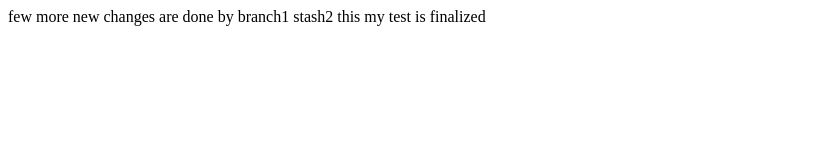
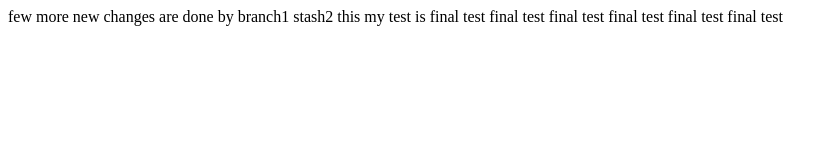
Before and after one commit to sushilkumar666/git, a plain HTML site: page folder1/index.html in a window 1280 px wide. Shown: the whole page, without its empty margins (0-838 px from the left). Drawn offline with Linux system fonts and the light colour scheme.

Commit message:
final commit

```diff
--- a/folder1/index.html
+++ b/folder1/index.html
@@ -11,7 +11,13 @@
 
   few more new changes are done by branch1
   stash2
-  this my test is finalized
+  this my test is
+  final test
+  final test
+  final test
+  final test
+  final test
+  final test
 
 </body>
 
```
